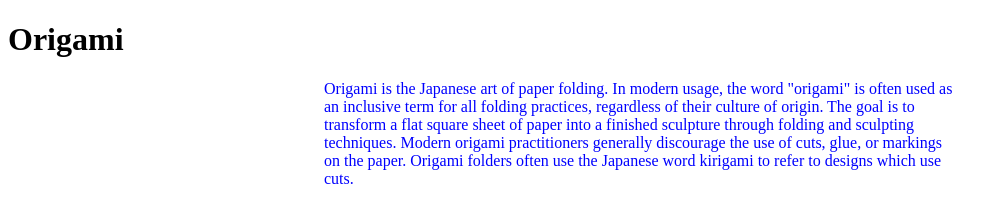
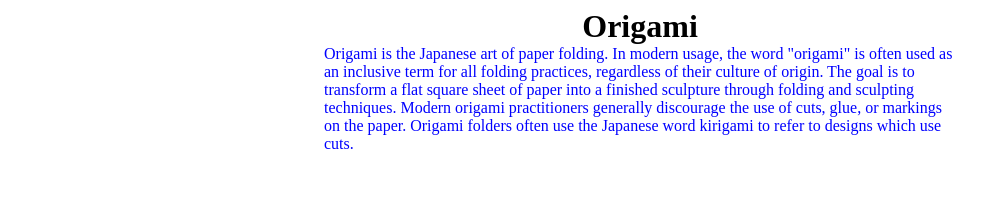
Before and after one commit to tntsipjr/CSCI4018-Website, a plain HTML site: page index.html in a window 1280 px wide. Shown: the whole page, without its empty margins (0-1006 px from the left). Drawn offline with Linux system fonts and the light colour scheme.

Commit message:
Origami Index Page Commit 2

```diff
--- a/index.html
+++ b/index.html
@@ -3,8 +3,12 @@
 
 <head>
     <meta charset="utf-8">
-    <title>Index</title>
+    <title>Origami</title>
     <style>
+        h1 {
+            width: fit-content;
+            margin: auto;
+        }
         p {
             color: blue;
             width: 50%;
```
